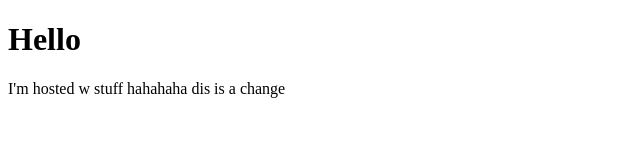
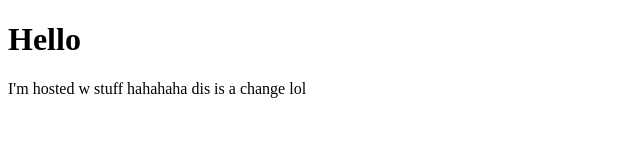
Before and after one commit to darienahn/darienahn.github.io, a plain HTML site: page index.html in a window 1280 px wide. Shown: the full height of the page, 0-640 px from the left. Drawn offline with Linux system fonts and the light colour scheme.

Commit message:
Update index.html

```diff
--- a/index.html
+++ b/index.html
@@ -2,6 +2,6 @@
 <html>
 <body>
 <h1>Hello</h1>
-<p>I'm hosted w stuff hahahaha dis is a change</p>
+<p>I'm hosted w stuff hahahaha dis is a change lol</p>
 </body>
 </html>
```
